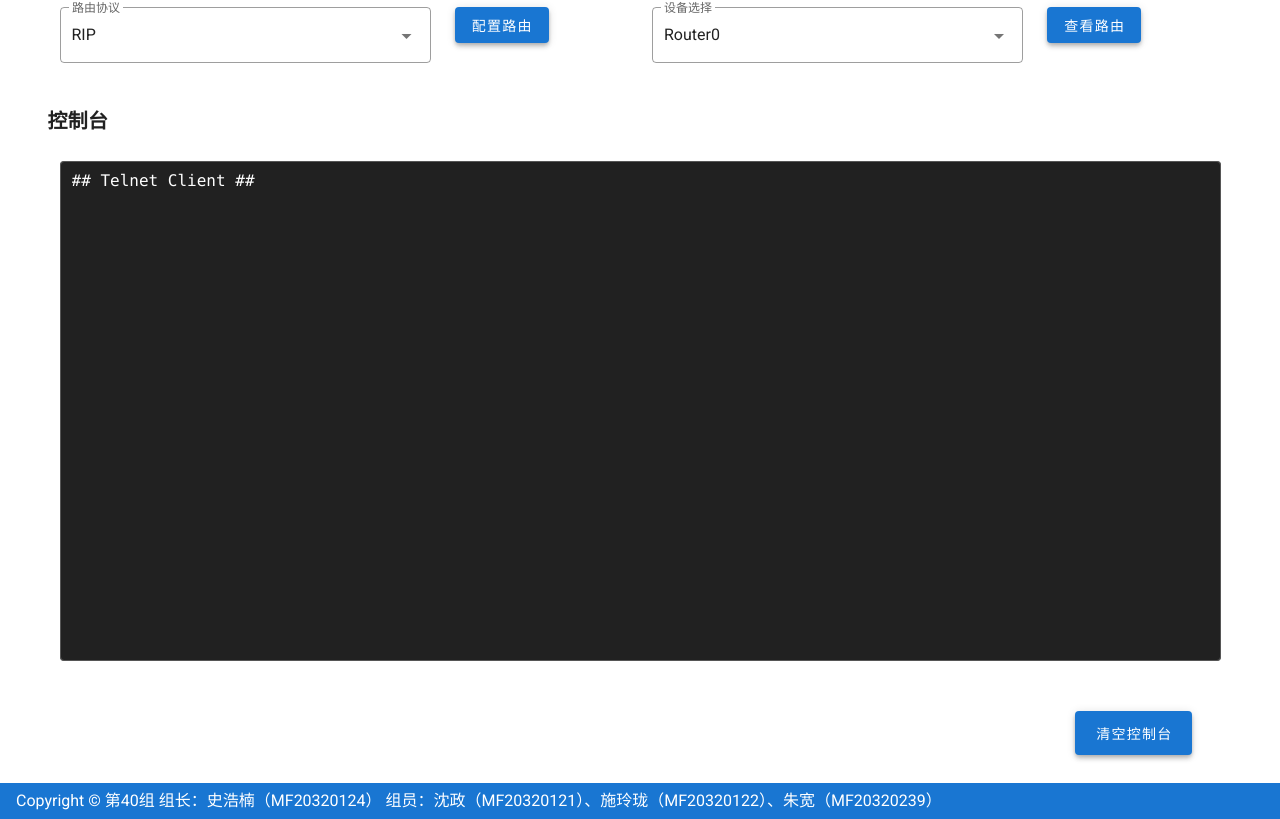
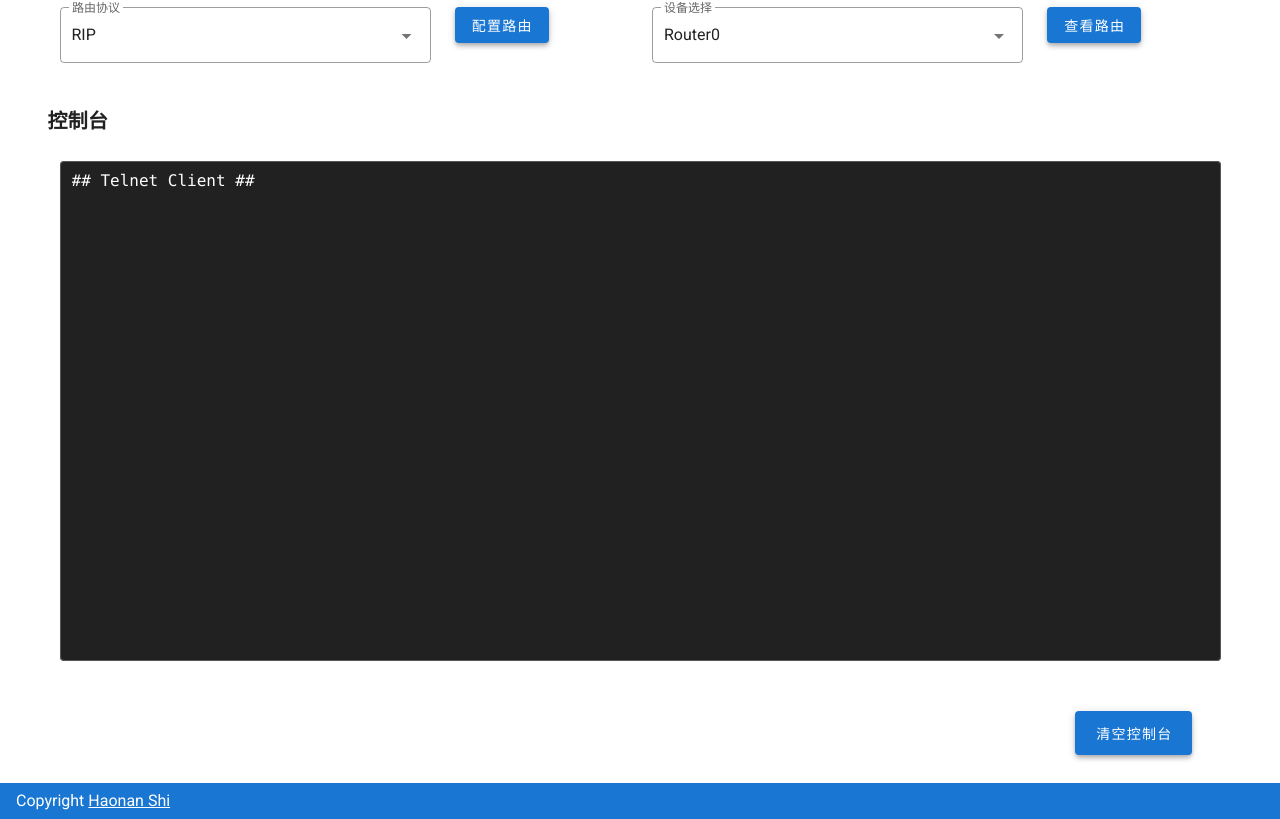
Before and after one commit to codelumos/dynamic-routing-front-end, a Vue app: page / in a window 1280 px wide. Shown: the part 1863-2682 px from the top of the page. Built offline with nearby package versions, Linux system fonts and the light colour scheme.

Commit message:
更新项目依赖

```diff
--- a/src/App.vue
+++ b/src/App.vue
@@ -54,10 +54,7 @@
         dark
     >
       <div class="align-center">
-        Copyright ©
-        第40组
-        组长：史浩楠（MF20320124）
-        组员：沈政（MF20320121）、施玲珑（MF20320122）、朱宽（MF20320239）
+        Copyright <a href="mailto:haonshi@qq.com" style="color: white">Haonan Shi</a>
       </div>
     </v-footer>
   </v-app>
```
Also changed, not shown: package.json (+8 -7 lines), 1 other file (tests, documents, lock files or other folders).
